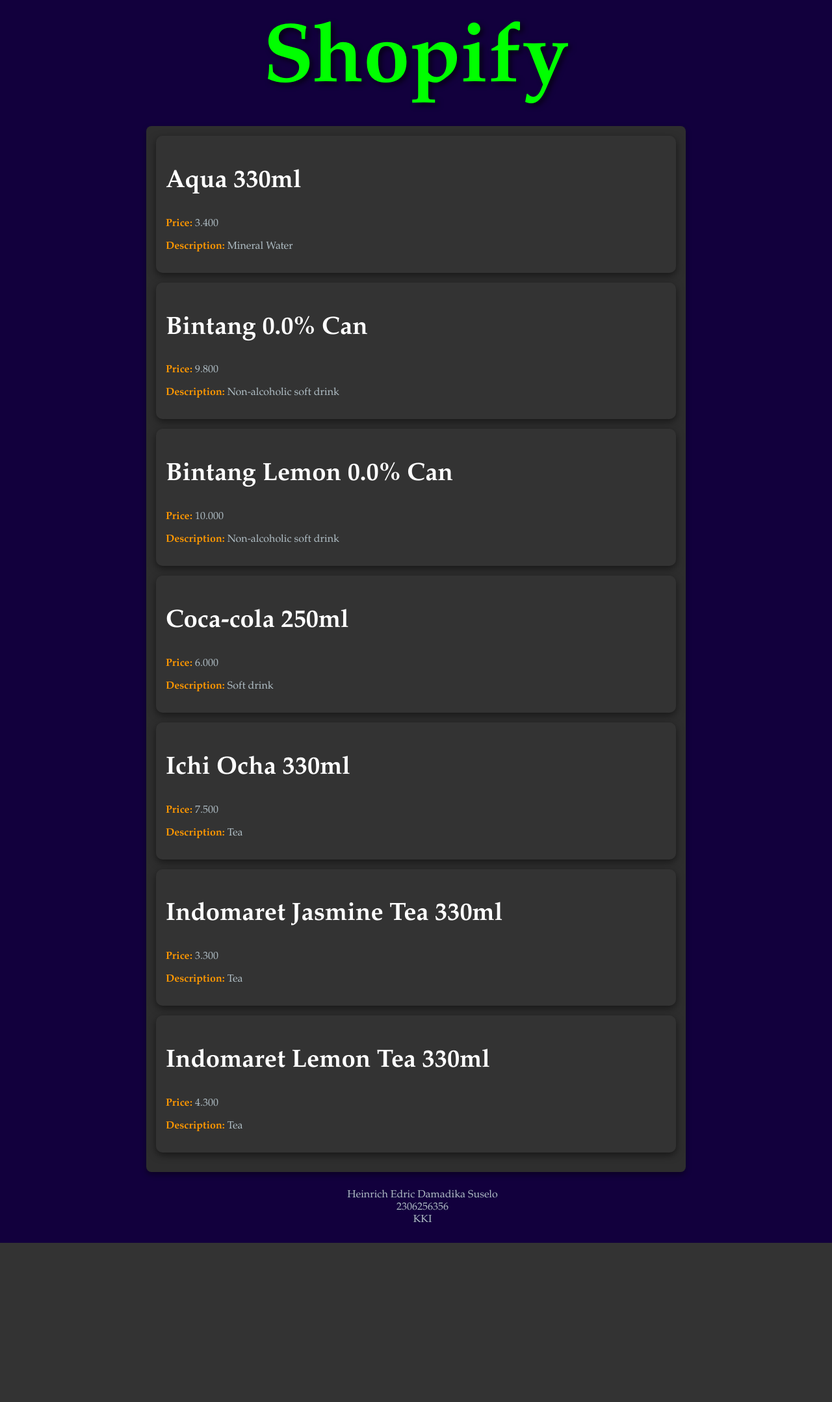
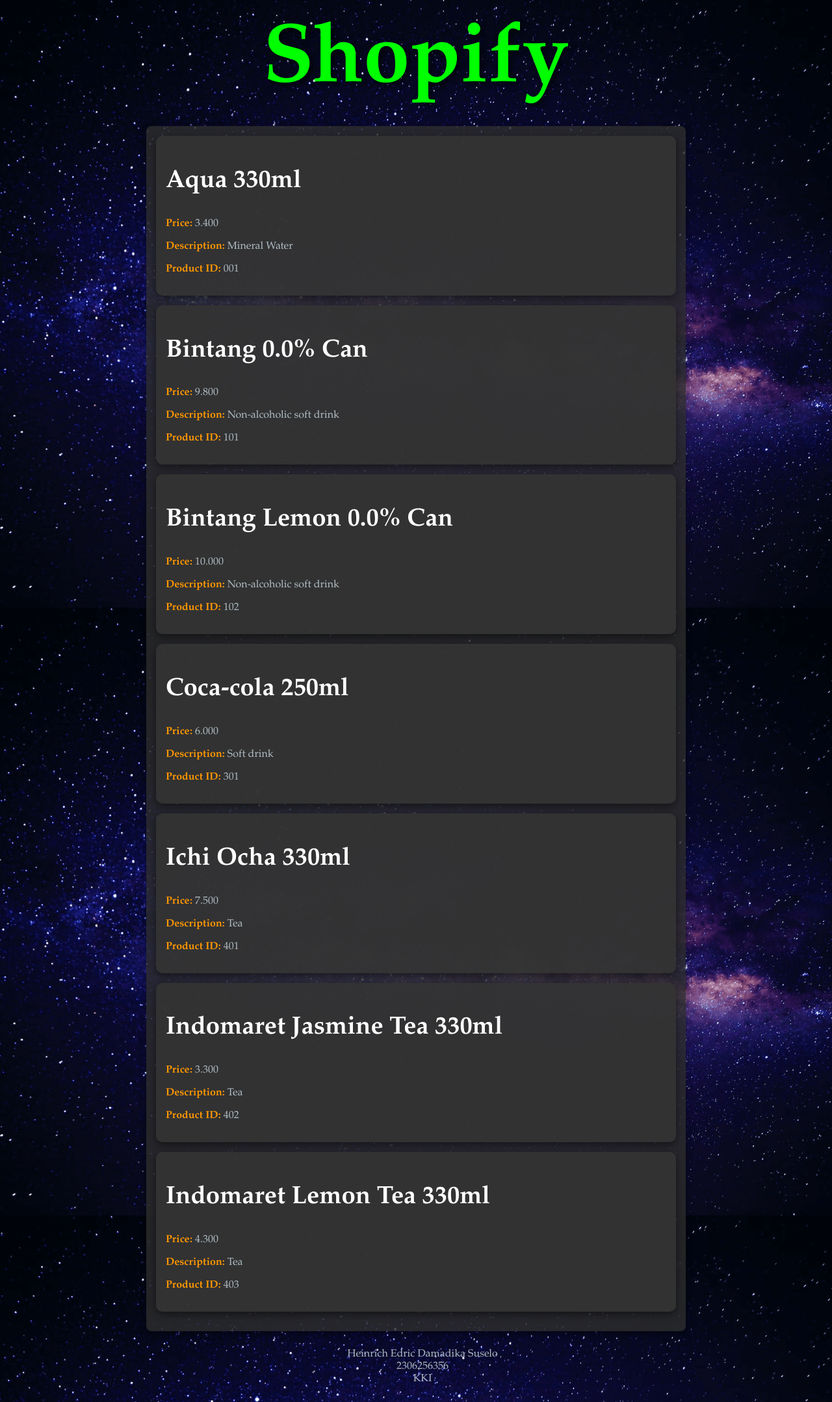
Before and after one commit to CowboyHeIs/Shop, a Django app: page / in a window 1280 px wide. Shown: the whole page at 65% size. Before the commit the page ends 1913 px from the top, so only its background shows below. Run offline with Django 5.2, Linux system fonts and the light colour scheme.

Commit message:
Added main/add, main/xlm, main/json, main/xml<id>, main/json/<id>

```diff
--- a/main/Products.csv
+++ b/main/Products.csv
@@ -1,8 +1,8 @@
-products,price,desc
-Aqua 330ml,3.400,Mineral Water
-Bintang 0.0% Can,9.800,Non-alcoholic soft drink
-Bintang Lemon 0.0% Can,10.000,Non-alcoholic soft drink
-Coca-cola 250ml,6.000,Soft drink
-Ichi Ocha 330ml,7.500,Tea
-Indomaret Jasmine Tea 330ml,3.300,Tea
-Indomaret Lemon Tea 330ml,4.300,Tea
+products,price,desc,id
+Aqua 330ml,3.400,Mineral Water,001
+Bintang 0.0% Can,9.800,Non-alcoholic soft drink,101
+Bintang Lemon 0.0% Can,10.000,Non-alcoholic soft drink,102
+Coca-cola 250ml,6.000,Soft drink,301
+Ichi Ocha 330ml,7.500,Tea,401
+Indomaret Jasmine Tea 330ml,3.300,Tea,402
+Indomaret Lemon Tea 330ml,4.300,Tea,403
--- a/main/models.py
+++ b/main/models.py
@@ -1,6 +1,9 @@
 from django.db import models
 
-class MoodEntry(models.Model):
+class Product(models.Model):
     product = models.CharField(max_length=255)
     desc = models.TextField()
     price = models.IntegerField()
+
+    def __str__(self) :
+        return self.product
--- a/main/templates/main.html
+++ b/main/templates/main.html
@@ -2,9 +2,14 @@
 <html>
 <head>
   <title>Shopify</title>
+  {% load static %}
   <style>
     body {
-      background-color: #12003d; /* Darker purplish blue */
+      background-color: #12003d; /* Fallback color */
+      background-image: url('{% static "main/space.png" %}'); /* Background image in the same directory */
+      background-size: cover; /* Cover the entire screen */
+      background-position: center; /* Center the image */
+      background-attachment: fixed; /* Fix the background in place */
       color: #e0e0e0;
       font-family: Palatino Linotype, sans-serif;
       margin: 0;
@@ -14,9 +19,9 @@
     .shop-header {
       text-align: center;
       padding: 20px;
-      background-color: rgba(46, 46, 46, 0);
+      background-color: transparent; /* Ensure header is transparent */
       position: relative;
-      z-index: 10;
+      z-index: 1; /* Ensure content is above background */
     }
 
     .shop-name {
@@ -32,18 +37,18 @@
       max-width: 800px; /* Max width in pixels */
       width: 80%; /* Adjust width to fit the container */
       margin: 0 auto;
-      background-color: #2e2e2e; /* Dark grey */
+      background-color: rgba(46, 46, 46, 0.8); /* Slight transparency */
       border-radius: 8px;
       box-shadow: 0 4px 8px rgba(0, 0, 0, 0.4);
       position: relative;
-      z-index: 5;
+      z-index: 1; /* Ensure it's above the background */
     }
 
     .product-info {
       margin-bottom: 15px;
       padding: 15px;
       border-radius: 10px;
-      background-color: #333;
+      background-color: rgba(51, 51, 51, 0.9); /* Slight transparency */
       box-shadow: 0 4px 12px rgba(0, 0, 0, 0.5);
       max-width: 100%;
     }
@@ -53,7 +58,7 @@
       font-size: 3vw;
     }
 
-    .product-price, .product-description {
+    .product-price, .product-description, .product-id {
       color: #b0bec5;
     }
 
@@ -62,13 +67,14 @@
     }
 
     footer {
-      background-color: #12003d; /* Dark purplish blue */
+      background-color: transparent; /* Make footer transparent */
       color: #b0bec5;
       text-align: center;
       padding: 10px;
       position: relative;
       bottom: 0;
       width: 100%;
+      z-index: 1;
     }
 
     @media (max-width: 768px) {
@@ -94,6 +100,7 @@
           <h2 class="product-title">{{ product.product }}</h2>
           <p class="product-price"><strong>Price:</strong> {{ product.price }}</p>
           <p class="product-description"><strong>Description:</strong> {{ product.desc }}</p>
+          <p class="product-id"><strong>Product ID:</strong> {{ product.id }}</p>
         </div>
       {% endfor %}
     </section>
--- a/main/urls.py
+++ b/main/urls.py
@@ -1,8 +1,13 @@
 from django.urls import path
-from main.views import show_main
+from . import views
 
 app_name = 'main'
 
 urlpatterns = [
-    path('', show_main, name='show_main'),
+    path('', views.show_main, name='show_main'),
+    path('xml/', views.all_objects_xml, name='all_objects_xml'),  # XML view for all products
+    path('json/', views.all_objects_json, name='all_objects_json'),  # JSON view for all products
+    path('xml/<str:id>/', views.object_by_id_xml, name='object_by_id_xml'),  # XML view by ID
+    path('json/<str:id>/', views.object_by_id_json, name='object_by_id_json'),  # JSON view by ID
+    path('add/', views.add_product, name='add_product'),  # New route for adding product
 ]
--- a/main/views.py
+++ b/main/views.py
@@ -1,24 +1,107 @@
 import csv
-from django.shortcuts import render
 import os
+from django.http import JsonResponse, HttpResponse
+from django.shortcuts import render, redirect
+from xml.etree.ElementTree import Element, SubElement, tostring
+from .forms import ProductForm  # Import ProductForm
 
 def show_main(request):
     products = []
-    file_path = os.path.join(os.path.dirname(__file__),'Products.csv')
+    file_path = os.path.join(os.path.dirname(__file__), 'Products.csv')
     with open(file_path, 'r') as file:
         reader = csv.DictReader(file)
         for row in reader:
             products.append({
+                'id': row.get('id', 'N/A'),
                 'product': row.get('products', 'N/A'),
                 'price': row.get('price', 'N/A'),
-                'desc': row.get('desc', 'N/A')
+                'desc': row.get('desc', 'N/A'),
             })
 
     context = {
         'products': products,
-        'real_name' : 'Heinrich Edric Damadika Suselo',
-        'real_class' : 'KKI',
-        'npm' : 2306256356
+        'real_name': 'Heinrich Edric Damadika Suselo',
+        'real_class': 'KKI',
+        'npm': 2306256356
     }
+    return render(request, "main.html", context)
 
-    return render(request, "main.html", context)
+def all_objects_json(request):
+    products = []
+    file_path = os.path.join(os.path.dirname(__file__), 'Products.csv')
+    with open(file_path, 'r') as file:
+        reader = csv.DictReader(file)
+        for row in reader:
+            products.append({
+                'id': row.get('id', 'N/A'),
+                'product': row.get('products', 'N/A'),
+                'price': row.get('price', 'N/A'),
+                'desc': row.get('desc', 'N/A'),
+            })
+    return JsonResponse(products, safe=False)
+
+def object_by_id_json(request, id):
+    products = []
+    file_path = os.path.join(os.path.dirname(__file__), 'Products.csv')
+    with open(file_path, 'r') as file:
+        reader = csv.DictReader(file)
+        for row in reader:
+            if row['id'] == str(id):
+                product = {
+                    'id': row.get('id', 'N/A'),
+                    'product': row.get('products', 'N/A'),
+                    'price': row.get('price', 'N/A'),
+                    'desc': row.get('desc', 'N/A'),
+                }
+                return JsonResponse(product)
+    return JsonResponse({'error': 'Product not found'}, status=404)
+
+def all_objects_xml(request):
+    products = []
+    file_path = os.path.join(os.path.dirname(__file__), 'Products.csv')
+    with open(file_path, 'r') as file:
+        reader = csv.DictReader(file)
+        for row in reader:
+            products.append({
+                'id': row.get('id', 'N/A'),
+                'product': row.get('products', 'N/A'),
+                'price': row.get('price', 'N/A'),
+                'desc': row.get('desc', 'N/A'),
+            })
+
+    root = Element('products')
+    for product in products:
+        prod_elem = SubElement(root, 'product')
+        for key, value in product.items():
+            child = SubElement(prod_elem, key)
+            child.text = value
+
+    xml_data = tostring(root, 'utf-8')
+    return HttpResponse(xml_data, content_type='application/xml')
+
+def object_by_id_xml(request, id):
+    file_path = os.path.join(os.path.dirname(__file__), 'Products.csv')
+    with open(file_path, 'r') as file:
+        reader = csv.DictReader(file)
+        for row in reader:
+            if row['id'] == str(id):
+                root = Element('product')
+                for key, value in row.items():
+                    child = SubElement(root, key)
+                    child.text = value
+
+                xml_data = tostring(root, 'utf-8')
+                return HttpResponse(xml_data, content_type='application/xml')
+
+    return HttpResponse('<error>Product not found</error>', content_type='application/xml', status=404)
+
+def add_product(request):
+    if request.method == 'POST':
+        form = ProductForm(request.POST)
+        if form.is_valid():
+            form.save()
+            return redirect('main:show_main')  # Redirect to your main page after saving
+    else:
+        form = ProductForm()
+
+    return render(request, 'add_product.html', {'form': form})
--- a/shopify/urls.py
+++ b/shopify/urls.py
@@ -19,5 +19,5 @@
 
 urlpatterns = [
     path('admin/', admin.site.urls),
-    path('', include('main.urls'))
+    path('', include('main.urls')),
 ]
```
Also changed, not shown: This_Goes_In.txt (+7 -0 lines), main/forms.py (added, +7 -0 lines), main/templates/add_product.html (added, +14 -0 lines), shopify/settings.py (+7 -0 lines), main/migrations/0002_rename_moodentry_product.py (added), main/static/main/space.png (added), 1 other file.
